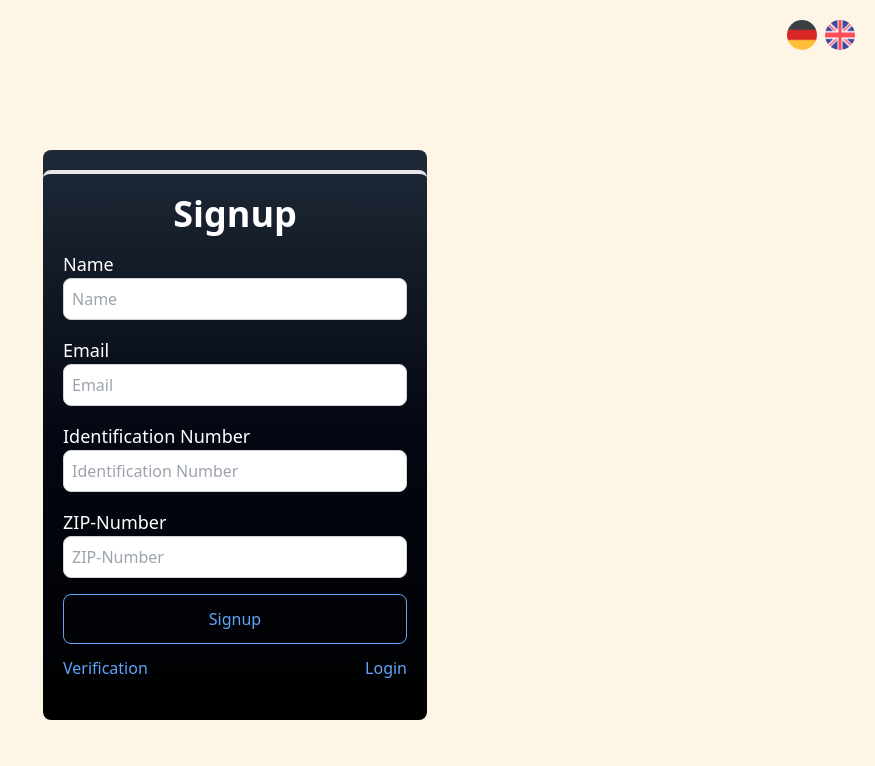
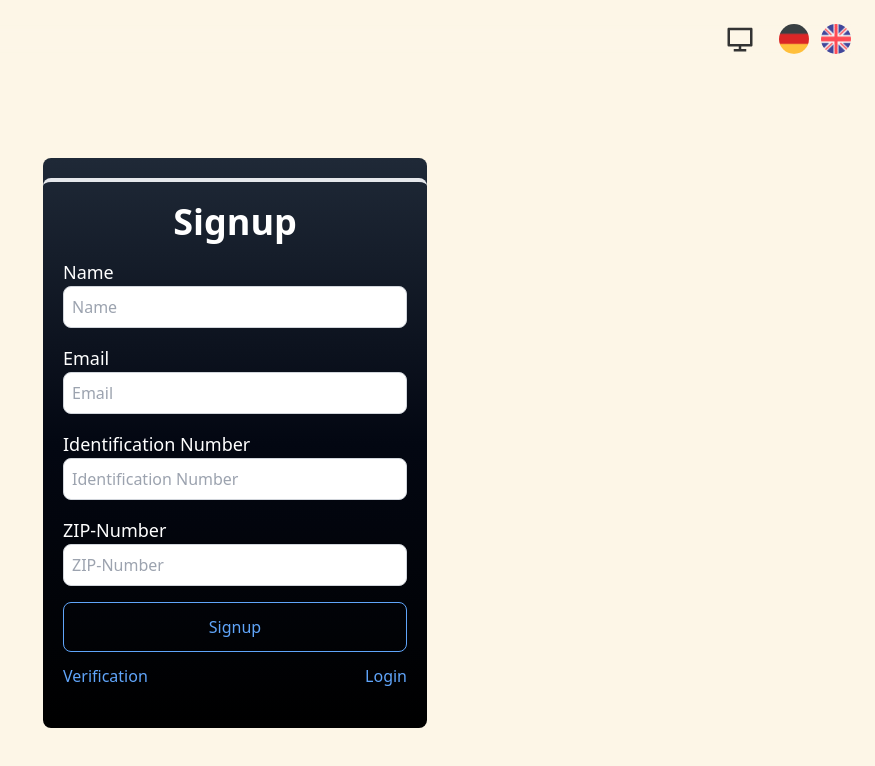
Before and after one commit to brt-yilmaz/eAmt, a Next.js app: page /en/signup in a window 1280 px wide. Shown: the top 766 px of the page, without its empty margins (405-1280 px from the left). Built offline with nearby package versions, Linux system fonts and the light colour scheme.

Commit message:
fix bags with signup

```diff
--- a/src/app/[locale]/layout.js
+++ b/src/app/[locale]/layout.js
@@ -24,7 +24,7 @@ export default async function LocaleLayout({ children, params: { locale } }) {
     <html lang={locale}>
       <body
         className={
-          "min-h-screen w-[100vw] flex flex-col justify-between bg-bgBase "
+          "min-h-screen w-[100vw] flex flex-col gap-10 bg-bgBase "
         }
       >
         <StoreProvider
--- a/src/app/[locale]/signup/page.js
+++ b/src/app/[locale]/signup/page.js
@@ -1,14 +1,32 @@
-import LanguageSwitcher from '@/components/header/LanguageSwitcher'
-import ModeSwitcher from '@/components/header/ModeSwitcher'
+import LanguageSwitcher from "@/components/header/LanguageSwitcher";
+import ModeSwitcher from "@/components/header/ModeSwitcher";
+import NavBar from "@/components/header/NavBar";
 import SignupPage from '@/components/signup/SignUp'
-
-export default function SignUp() {
+function SignUp() {
   return (
-    <div>
-      <div className='m-5'>
-        <LanguageSwitcher />
-      </div>
-      <SignupPage/>
-    </div>
-  )
+    <>
+      <header
+        className={
+          "flex items-center justify-between px-10  py-[min(3vh,2rem)] sm:px-[min(3vh,2rem)]"
+        }
+      >
+        <NavBar>
+          <ModeSwitcher />
+          <LanguageSwitcher />
+        </NavBar>
+      </header>
+      <SignupPage />
+    </>
+  );
 }
+export default SignUp;
+// import LanguageSwitcher from '@/components/header/LanguageSwitcher'
+// import SignupPage from '@/components/signup/SignUp'
+// export default function SignUp() {
+//   return (
+//     <div>
+//       <LanguageSwitcher />
+//       <SignupPage />
+//     </div>
+//   )
+// }
--- a/src/components/header/LanguageSwitcher.jsx
+++ b/src/components/header/LanguageSwitcher.jsx
@@ -20,7 +20,7 @@ const LanguageSwitcher = () => {
     }
   }
   return (
-    <div className="flex justify-end gap-2 shrink-0">
+    <div className="flex justify-end gap-3 shrink-0">
       <button onClick={() => handleRoute()}>
         <Image
           src={DE}
--- a/src/components/signup/SignUp.jsx
+++ b/src/components/signup/SignUp.jsx
@@ -445,7 +445,7 @@ export default function () {
   }
 
   return (
-    <div className="flex flex-col items-center justify-center min-h-full py-20">
+    <div className="flex flex-col items-center justify-center min-h-full py-10">
       <div className="w-full sm:w-96 md:w-96 lg:w-96 xl:w-96 bg-gradient-to-b from-gray-800 via-gray-950 to-black rounded-lg py-5">
         <div className="p-5 rounded-lg border-t-4">
           <h1 className={`${loading ? "text-blue-400" : "text-white"} text-center text-2xl sm:text-4xl font-bold mb-4`}>
```
